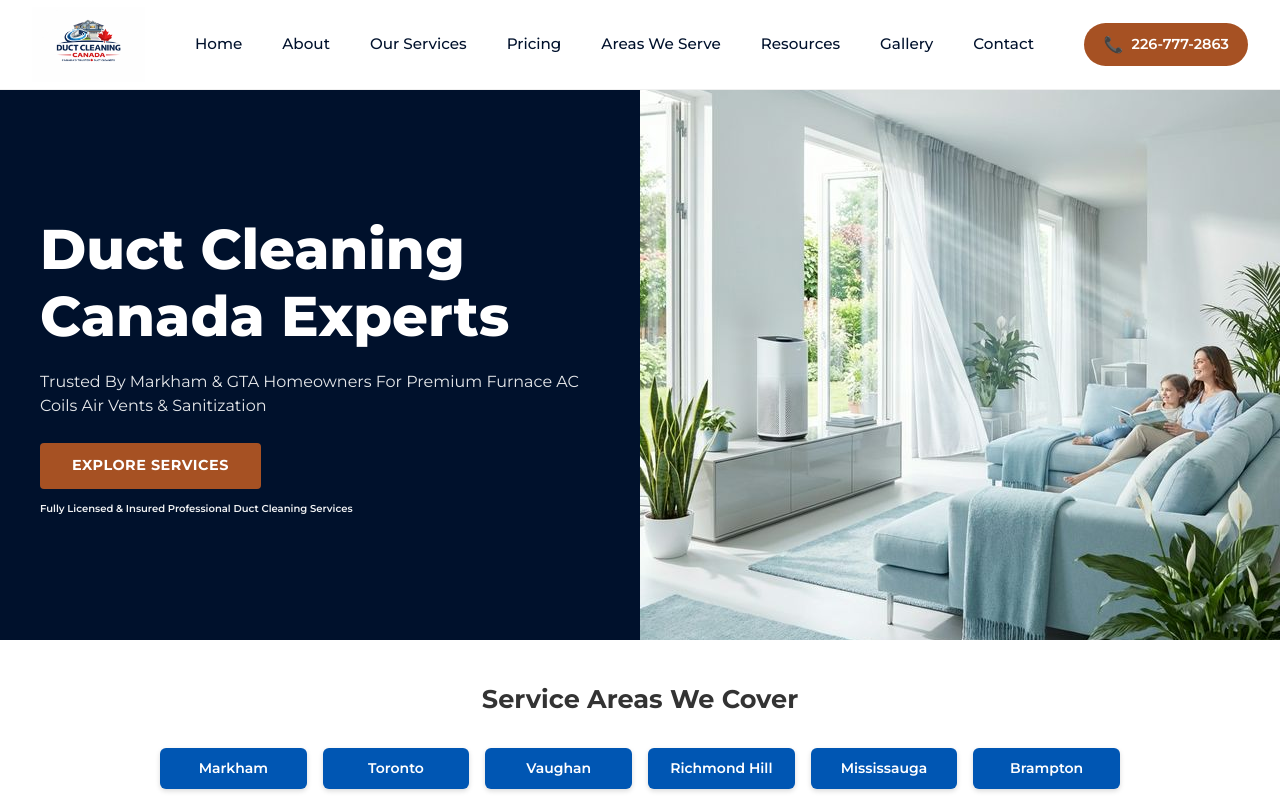
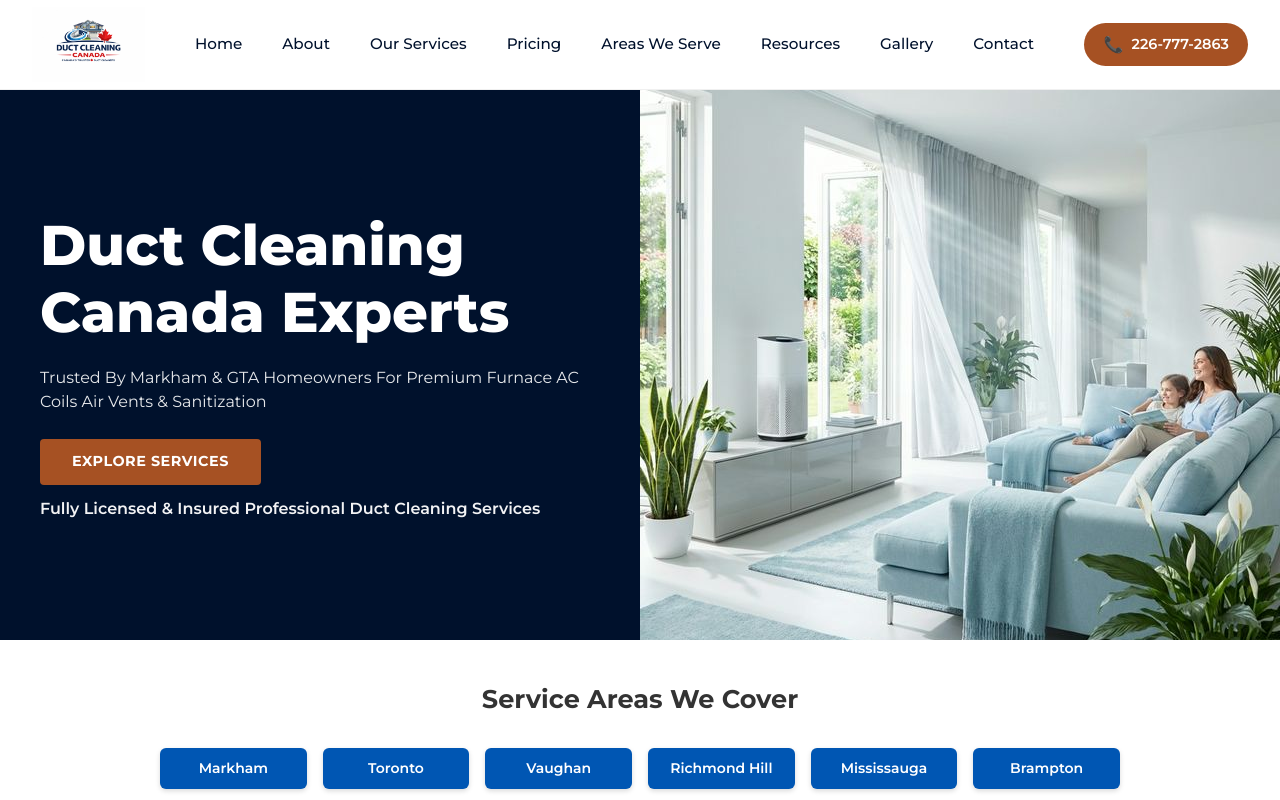
Before and after one commit to josph8487-prog/duct-Canada-original, a Next.js app: page / in a window 1280 px wide. Shown: the top 800 px of the page. Built offline with nearby package versions, Linux system fonts and the light colour scheme.

Commit message:
Update page.tsx

```diff
--- a/src/app/page.tsx
+++ b/src/app/page.tsx
@@ -48,7 +48,7 @@ export default function Home() {
               <Link href="/services" className="btn btn-primary">
                 Explore Services
               </Link>
-<p style={{ color: '#ffffff', fontSize: '10px', marginTop: '14px', opacity: 0.95, fontWeight: '600', lineHeight: '1.1' }}>
+<p style={{ color: '#ffffff', fontSize: '16px', marginTop: '14px', opacity: 0.95, fontWeight: '600', lineHeight: '1.2' }}>
   Fully Licensed & Insured Professional Duct Cleaning Services
 </p>
             </div>
```
